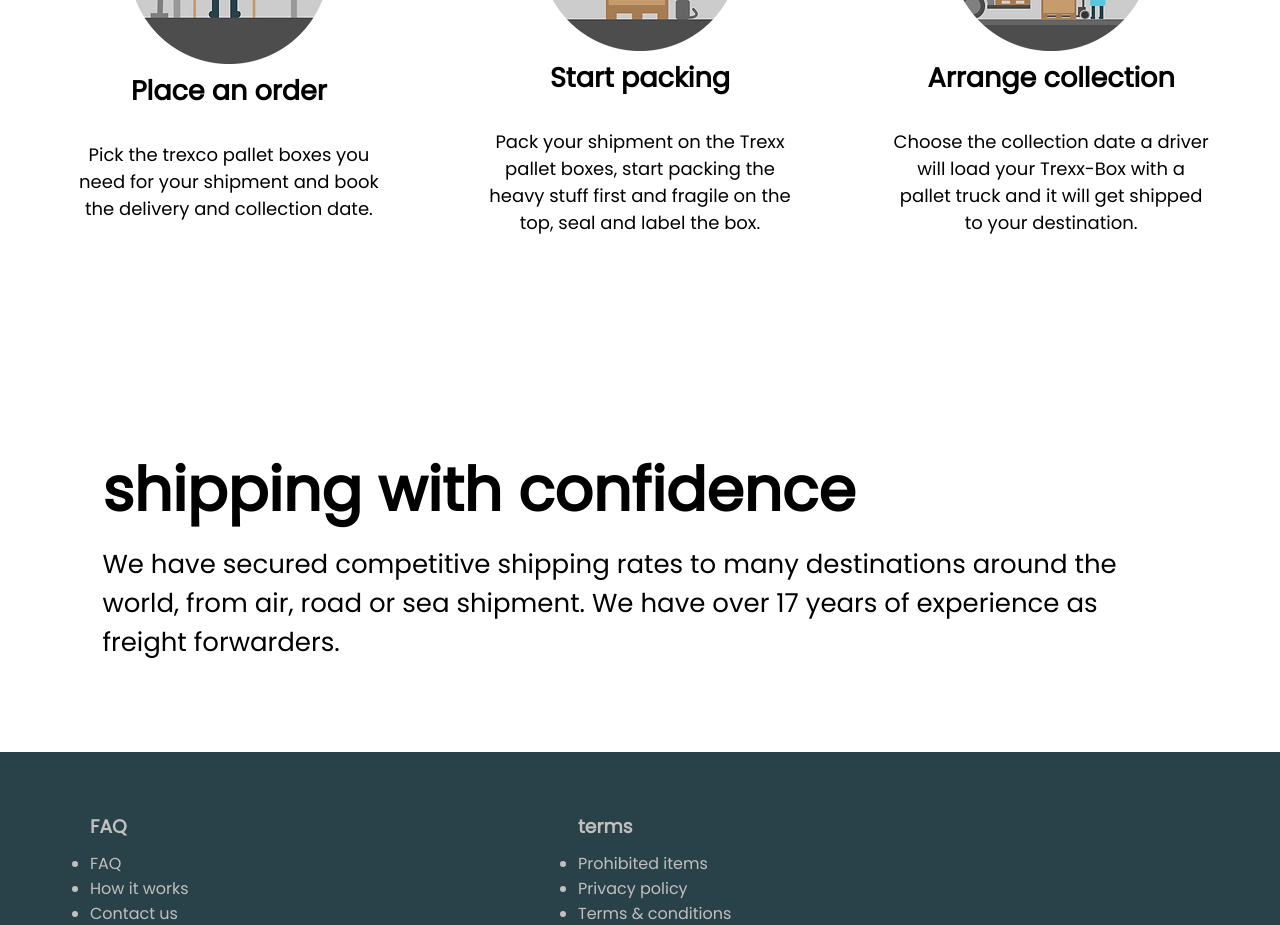
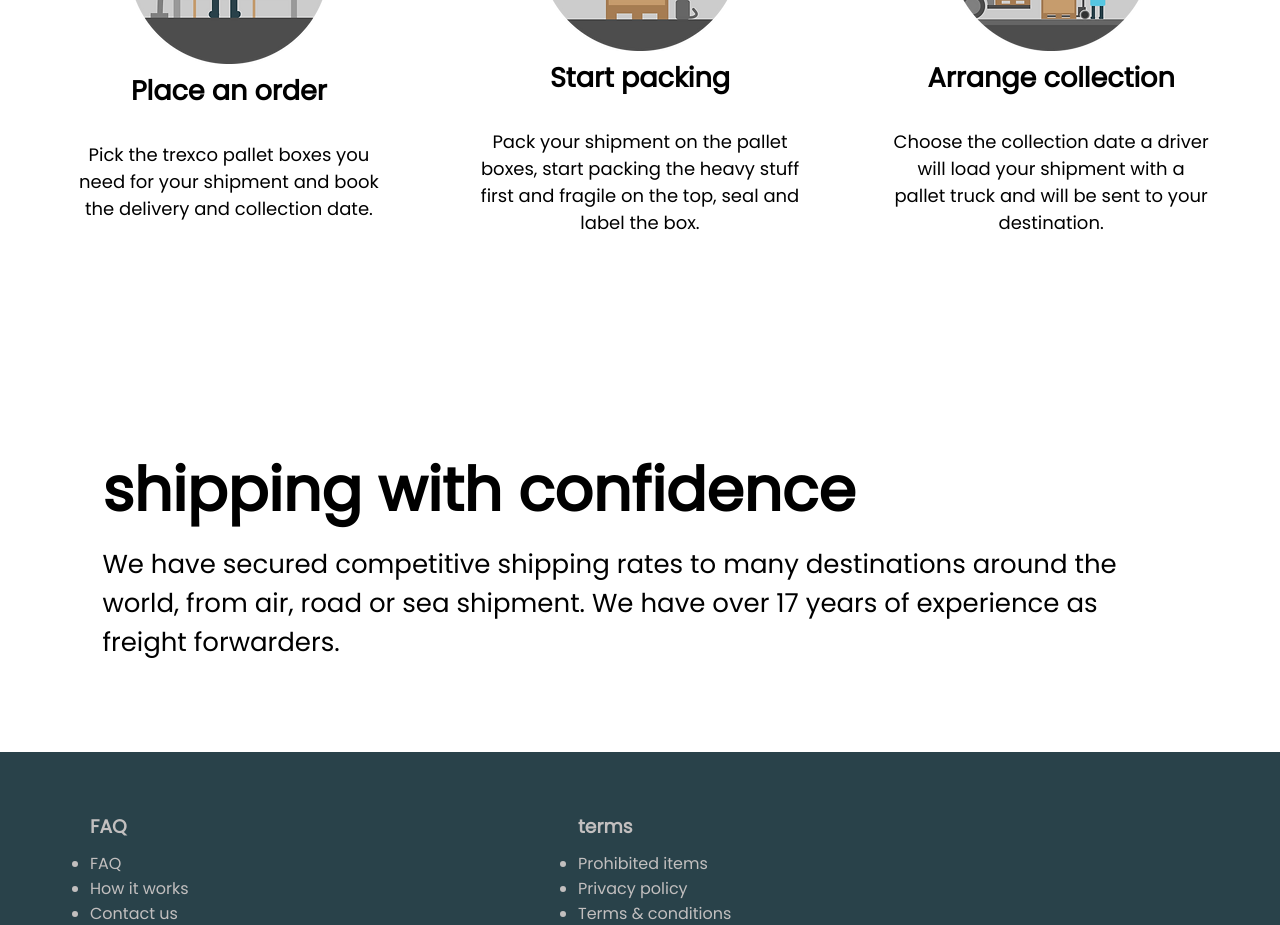
Before and after one commit to holguin4857/trexco-old, a Next.js app: page /how in a window 1280 px wide. Shown: the part 780-1705 px from the top of the page. Built offline with nearby package versions, Linux system fonts and the light colour scheme.

Commit message:
how change

```diff
--- a/pages/how.js
+++ b/pages/how.js
@@ -42,12 +42,12 @@ export default function How() {
         <div className='column'>
           <img src='images/box-and-cat-round.webp' />
           <h2>Start packing</h2>
-          <p>Pack your shipment on the Trexx pallet boxes, start packing the heavy stuff first and fragile on the top, seal and label the box.</p>
+          <p>Pack your shipment on the pallet boxes, start packing the heavy stuff first and fragile on the top, seal and label the box.</p>
         </div>
         <div className='column'>
           <img src='images/man-and-truck-round.webp' />
           <h2>Arrange collection</h2>
-          <p>Choose the collection date a driver will load your Trexx-Box with a pallet truck and it will get shipped to your destination.</p>
+          <p>Choose the collection date a driver will load your shipment with a pallet truck and will be sent to your destination.</p>
         </div>
       </section>
 
```
